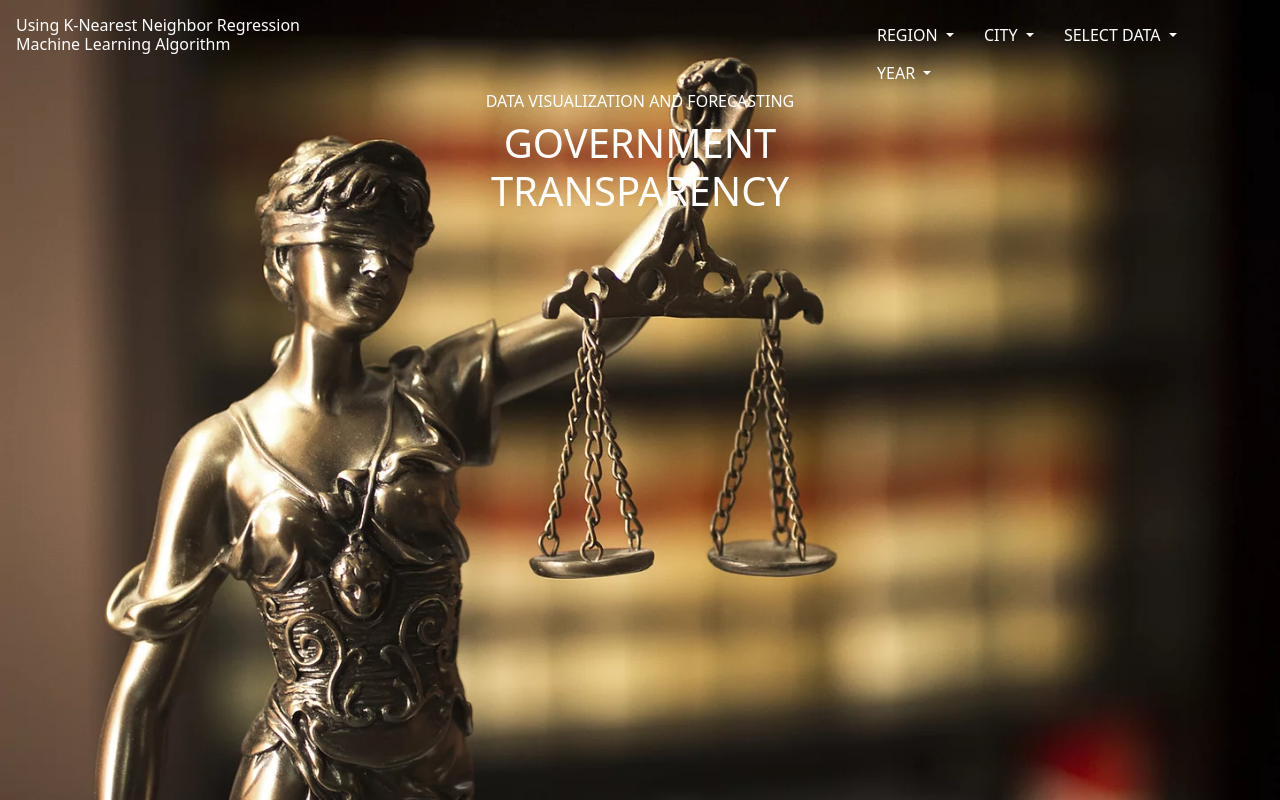
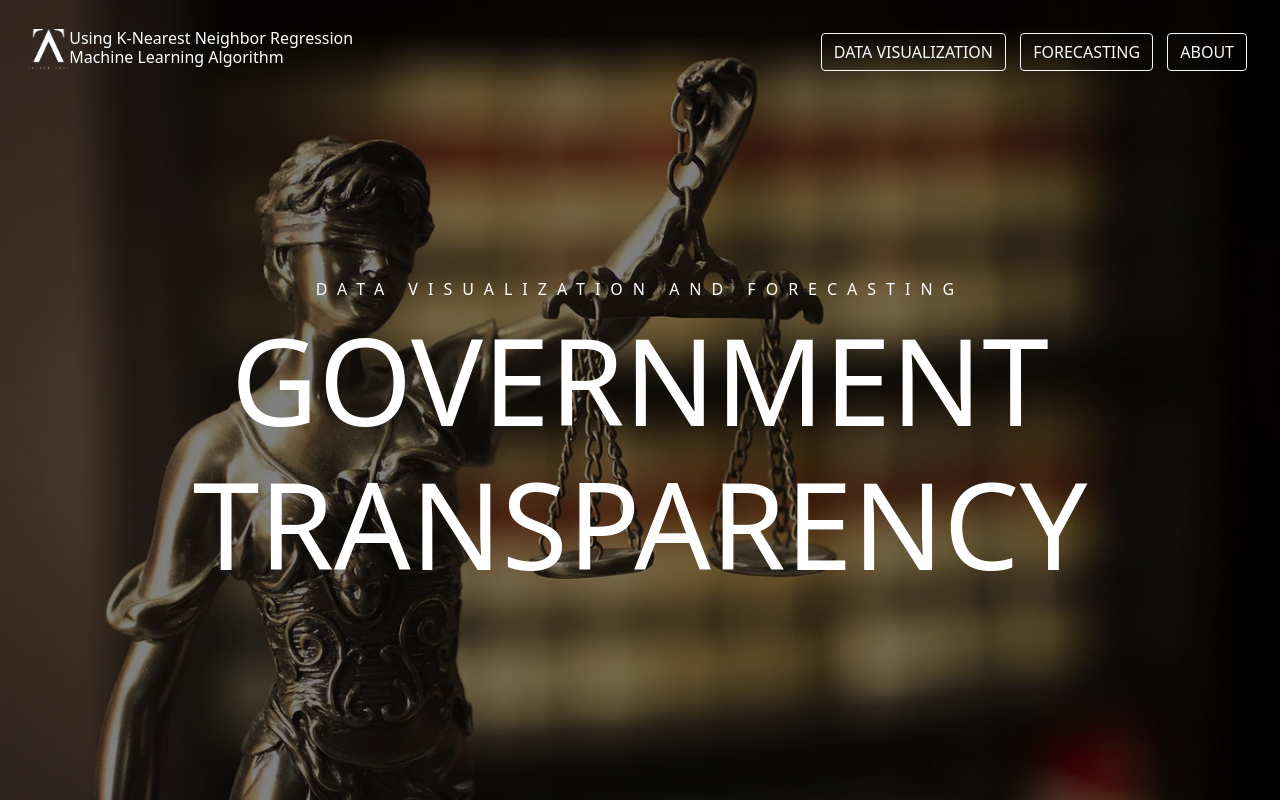
Before and after one commit to pizzanoodles/thesis, a Flask app: page / in a window 1280 px wide. Run offline with Flask 2, Linux system fonts and the light colour scheme.

Commit message:
edited index.html, added images in static folder -Kelsey

```diff
--- a/generatefigure.py
+++ b/generatefigure.py
@@ -77,6 +77,7 @@ def generate_fig_rev_ext_ntc(excel):
 
 ##############################################################################################
 
+
 def generate_fig_app(excel, dt, rt, ct, yt):
     fig_con = generate_fig_app_con(excel)
     graph1JSON = json.dumps(fig_con, cls=plotly.utils.PlotlyJSONEncoder)
--- a/static/css/homepage.css
+++ b/static/css/homepage.css
@@ -1,11 +1,12 @@
-body {
-    background-image: url("/static/images/Law.webp");
-    background-color: #fafafa;
-    background-repeat: no-repeat;
-    background-size: cover;
-    background-position: top;
-    padding: 20 px;
-    height: 100%;
-    weight: 100%;
-    margin-bottom: 10px;
-  }
+html, body {
+  width:100%;
+  height: 100%;
+}
+
+body{
+background-image: url("/static/images/Law.webp");
+box-shadow:inset 0 0 0 2000px rgba(0, 0, 0, 0.5);
+background-color:  #fafafa;
+background-size: cover;
+background-position: top;
+}
--- a/templates/index.html
+++ b/templates/index.html
@@ -11,8 +11,7 @@
     integrity="sha384-F3w7mX95PdgyTmZZMECAngseQB83DfGTowi0iMjiWaeVhAn4FJkqJByhZMI3AhiU" crossorigin="anonymous">
   <link rel="stylesheet" type="text/css" href="{{ url_for('static', filename='/css/homepage.css') }}">
 
-
-
+  <title> Data Visualization & Forecasting</title>
 </head>
 
 <body>
@@ -29,90 +28,33 @@
     -->
 
   <div class="p-3 mb-2 text-white">
+    <nav class="navbar navbar-expand-lg navbar-dark bg-transparent">
+      <div class="container-fluid">
 
-
-    <div class="row align-items-start">
-      <div class="col">
-        <h6>Using K-Nearest Neighbor Regression <br>Machine Learning Algorithm</h6>
-      </div>
-
-
-      <div class="col-4">
-
-        <!-- REGION MENU-->
-        <div class="btn-group">
-          <button class="btn btn-transparent dropdown-toggle text-white" type="button" id="dropdownMenuButton"
-            data-bs-toggle="dropdown" aria-expanded="false">
-            REGION
-          </button>
-          <ul class="dropdown-menu">
-            <li><a class="dropdown-item" href="#">NCR</a></li>
-            <li><a class="dropdown-item" href="#">Region I</a></li>
-            <li><a class="dropdown-item" href="#">Region II</a></li>
-            <li><a class="dropdown-item" href="#">Region III</a></li>
-            <li><a class="dropdown-item" href="#">Region IV-A</a></li>
-            <li><a class="dropdown-item" href="#">Region IV-B</a></li>
-            <li><a class="dropdown-item" href="#">Region V</a></li>
-            <li><a class="dropdown-item" href="#">Region VI</a></li>
-            <li><a class="dropdown-item" href="#">Region VII</a></li>
-            <li><a class="dropdown-item" href="#">Region VIII</a></li>
-            <li><a class="dropdown-item" href="#">Region IX</a></li>
-            <li><a class="dropdown-item" href="#">Region X</a></li>
-            <li><a class="dropdown-item" href="#">Region XI</a></li>
-            <li><a class="dropdown-item" href="#">Region XII</a></li>
-            <li><a class="dropdown-item" href="#">Region XIII</a></li>
-            <li><a class="dropdown-item" href="#">CAR</a></li>
-            <li><a class="dropdown-item" href="#">BARMM</a></li>
-          </ul>
+        <a class="navbar-brand " href="index.html"> <img
+            src="{{ url_for('static', filename='/images/aninaw-tech-logo-white.png') }}" class="rounded"
+            alt="about width=40" height="40" style="float:left">
+          <h6 style="float:right">Using K-Nearest Neighbor Regression <br>Machine Learning Algorithm</h6>
+        </a>
+        <div class="mr-auto">
+          <a href="/test" type="button" class="btn btn-outline-light" style="margin:5px;">
+            DATA VISUALIZATION</a>
+          <a href="forecasting.html" type="button" class="btn btn-outline-light" style="margin:5px;">
+            FORECASTING</a>
+          <a href="about.html" type="button" class="btn btn-outline-light" style="margin:5px;">
+            ABOUT</a>
         </div>
 
+      </div>
+    </nav>
 
-        <!-- CITY MENU-->
-        <div class="btn-group">
-          <button type="button" class="btn btn-transparent dropdown-toggle text-white" data-bs-toggle="dropdown"
-            aria-expanded="false">
-            CITY
-          </button>
-          <ul class="dropdown-menu dropdown-menu-end">
-            <li><a class="dropdown-item" href="#">item1</a></li>
-            <li><a class="dropdown-item" href="#">item2</a></li>
-            <li><a class="dropdown-item" href="#">item3</a></li>
-          </ul>
-        </div>
-
-        <!-- DATA TYPE MENU-->
-        <div class="btn-group">
-          <button type="button" class="btn btn-transparent dropdown-toggle text-white" data-bs-toggle="dropdown"
-            aria-expanded="false">
-            SELECT DATA
-          </button>
-          <ul class="dropdown-menu dropdown-menu-end">
-            <li><a class="dropdown-item" href="#">Revenue</a></li>
-            <li><a class="dropdown-item" href="#">Expenditure</a></li>
-          </ul>
-        </div>
-        <!-- YEAR MENU-->
-        <div class="btn-group">
-          <button type="button" class="btn btn-transparent dropdown-toggle text-white" data-bs-toggle="dropdown"
-            data-bs-display="static" aria-expanded="false">
-            YEAR
-          </button>
-          <ul class="dropdown-menu dropdown-menu-lg-end">
-            <li><a class="dropdown-item" href="#">2015</a></li>
-            <li><a class="dropdown-item" href="#">2016</a></li>
-            <li><a class="dropdown-item" href="#">2017</a></li>
-            <li><a class="dropdown-item" href="#">2018</a></li>
-            <li><a class="dropdown-item" href="#">2019</a></li>
-            <li><a class="dropdown-item" href="#">2020</a></li>
-          </ul>
-        </div>
-      </div>
-    </div>
     <figure class="text-center">
-      <h6>DATA VISUALIZATION AND FORECASTING</h1>
-        <h1>GOVERNMENT<br>TRANSPARENCY</h1>
+      <br><br><br><br><br><br><br><br>
+      <h6 style="letter-spacing:10px;">DATA VISUALIZATION AND FORECASTING</h1>
+        <h1 style="font-size:120px;">GOVERNMENT<br>TRANSPARENCY</h1>
     </figure>
 
+  </div>
 
   </div>
   <script src="https://cdn.jsdelivr.net/npm/bootstrap@5.1.1/dist/js/bootstrap.bundle.min.js"
```
Also changed, not shown: static/images/aninaw tech logo black.png (added), static/images/aninaw tech logo brown.png (added), static/images/aninaw-tech-logo-white.png (added), 1 other file.
